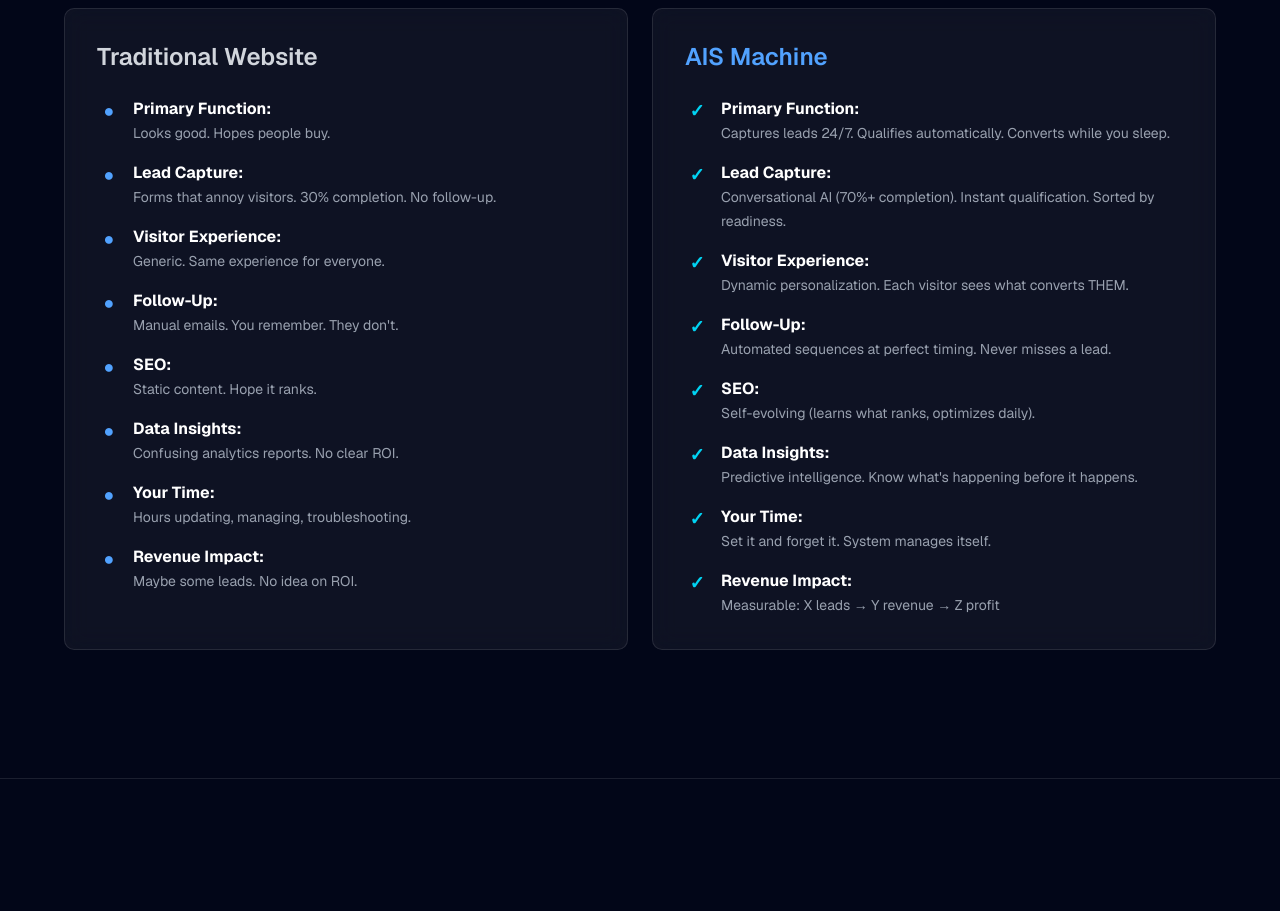
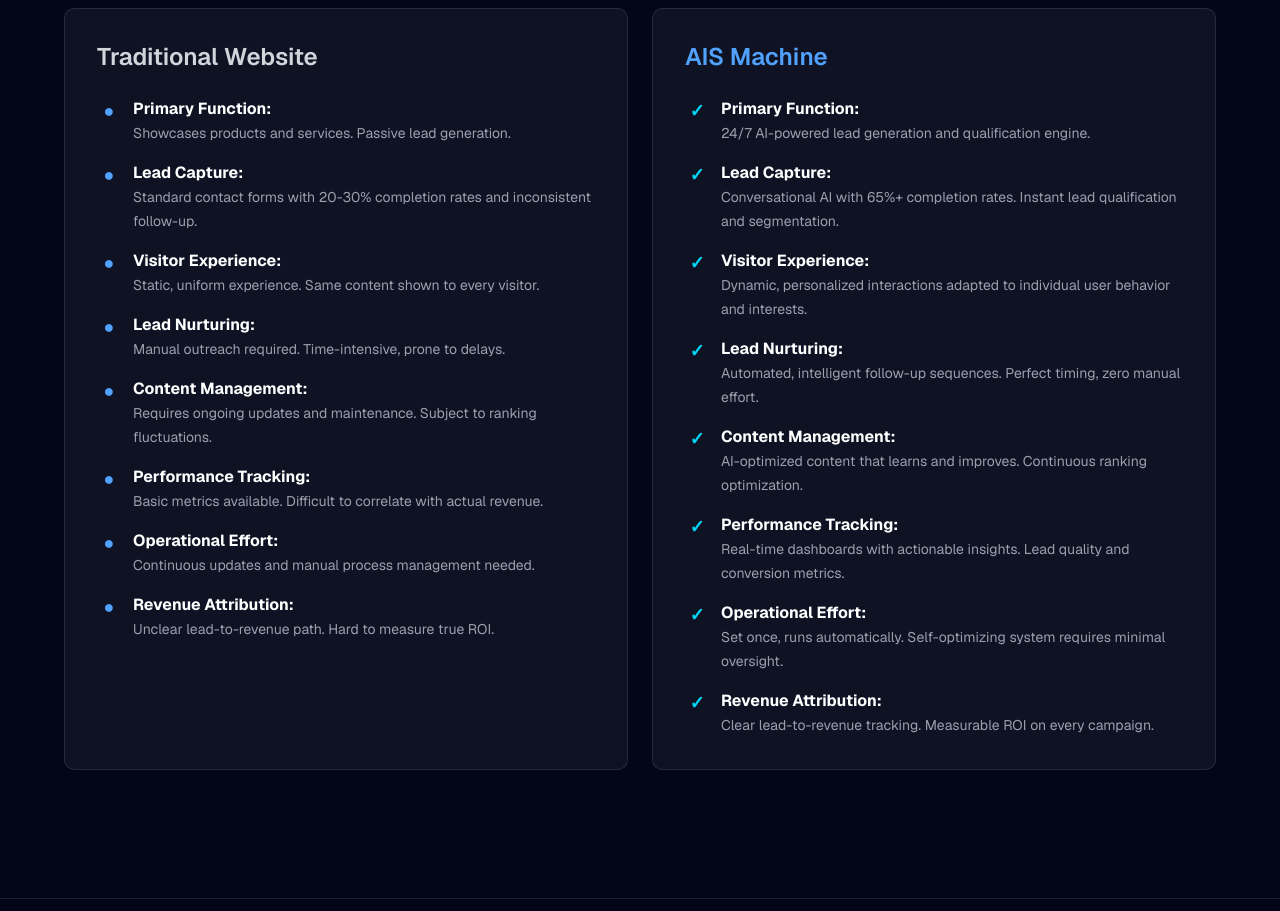
Before and after one commit to SavHUB/ais-website, a Next.js app: page / in a window 1280 px wide. Shown: the part 1440-2351 px from the top of the page. Built offline with nearby package versions, Linux system fonts and the light colour scheme.

Commit message:
feat: update comparison section with professional language\n\nRevise Traditional and AIS Machine columns for balanced tone.

```diff
--- a/components/ShiftComparison.tsx
+++ b/components/ShiftComparison.tsx
@@ -24,49 +24,49 @@ export function ShiftComparison() {
                 icon="●"
                 color="text-blue-400"
                 label="Primary Function"
-                description="Looks good. Hopes people buy."
+                description="Showcases products and services. Passive lead generation."
               />
               <Item
                 icon="●"
                 color="text-blue-400"
                 label="Lead Capture"
-                description="Forms that annoy visitors. 30% completion. No follow-up."
+                description="Standard contact forms with 20-30% completion rates and inconsistent follow-up."
               />
               <Item
                 icon="●"
                 color="text-blue-400"
                 label="Visitor Experience"
-                description="Generic. Same experience for everyone."
+                description="Static, uniform experience. Same content shown to every visitor."
               />
               <Item
                 icon="●"
                 color="text-blue-400"
-                label="Follow-Up"
-                description="Manual emails. You remember. They don&apos;t."
+                label="Lead Nurturing"
+                description="Manual outreach required. Time-intensive, prone to delays."
               />
               <Item
                 icon="●"
                 color="text-blue-400"
-                label="SEO"
-                description="Static content. Hope it ranks."
+                label="Content Management"
+                description="Requires ongoing updates and maintenance. Subject to ranking fluctuations."
               />
               <Item
                 icon="●"
                 color="text-blue-400"
-                label="Data Insights"
-                description="Confusing analytics reports. No clear ROI."
+                label="Performance Tracking"
+                description="Basic metrics available. Difficult to correlate with actual revenue."
               />
               <Item
                 icon="●"
                 color="text-blue-400"
-                label="Your Time"
-                description="Hours updating, managing, troubleshooting."
+                label="Operational Effort"
+                description="Continuous updates and manual process management needed."
               />
               <Item
                 icon="●"
                 color="text-blue-400"
-                label="Revenue Impact"
-                description="Maybe some leads. No idea on ROI."
+                label="Revenue Attribution"
+                description="Unclear lead-to-revenue path. Hard to measure true ROI."
               />
             </div>
           </div>
@@ -81,49 +81,49 @@ export function ShiftComparison() {
                 icon="✓"
                 color="text-cyan-400"
                 label="Primary Function"
-                description="Captures leads 24/7. Qualifies automatically. Converts while you sleep."
+                description="24/7 AI-powered lead generation and qualification engine."
               />
               <Item
                 icon="✓"
                 color="text-cyan-400"
                 label="Lead Capture"
-                description="Conversational AI (70%+ completion). Instant qualification. Sorted by readiness."
+                description="Conversational AI with 65%+ completion rates. Instant lead qualification and segmentation."
               />
               <Item
                 icon="✓"
                 color="text-cyan-400"
                 label="Visitor Experience"
-                description="Dynamic personalization. Each visitor sees what converts THEM."
+                description="Dynamic, personalized interactions adapted to individual user behavior and interests."
               />
               <Item
                 icon="✓"
                 color="text-cyan-400"
-                label="Follow-Up"
-                description="Automated sequences at perfect timing. Never misses a lead."
+                label="Lead Nurturing"
+                description="Automated, intelligent follow-up sequences. Perfect timing, zero manual effort."
               />
               <Item
                 icon="✓"
                 color="text-cyan-400"
-                label="SEO"
-                description="Self-evolving (learns what ranks, optimizes daily)."
+                label="Content Management"
+                description="AI-optimized content that learns and improves. Continuous ranking optimization."
               />
               <Item
                 icon="✓"
                 color="text-cyan-400"
-                label="Data Insights"
-                description="Predictive intelligence. Know what&apos;s happening before it happens."
+                label="Performance Tracking"
+                description="Real-time dashboards with actionable insights. Lead quality and conversion metrics."
               />
               <Item
                 icon="✓"
                 color="text-cyan-400"
-                label="Your Time"
-                description="Set it and forget it. System manages itself."
+                label="Operational Effort"
+                description="Set once, runs automatically. Self-optimizing system requires minimal oversight."
               />
               <Item
                 icon="✓"
                 color="text-cyan-400"
-                label="Revenue Impact"
-                description="Measurable: X leads → Y revenue → Z profit"
+                label="Revenue Attribution"
+                description="Clear lead-to-revenue tracking. Measurable ROI on every campaign."
               />
             </div>
           </div>
```
